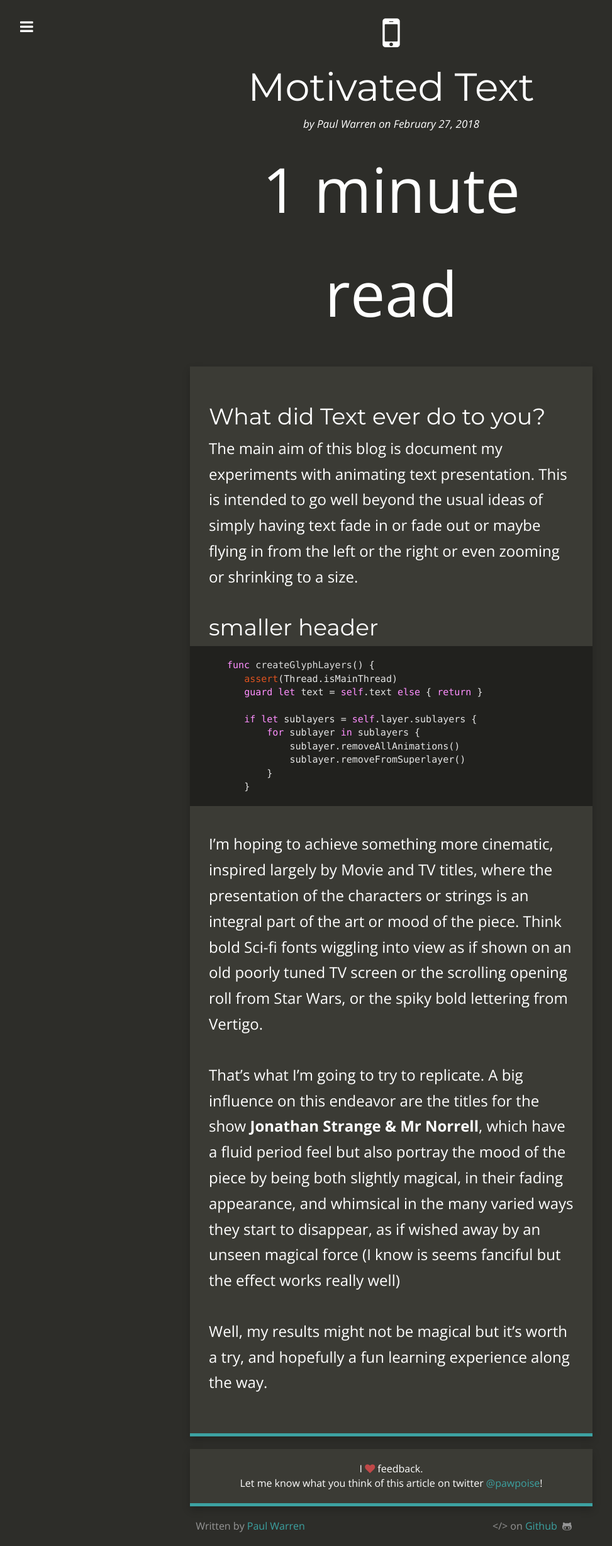
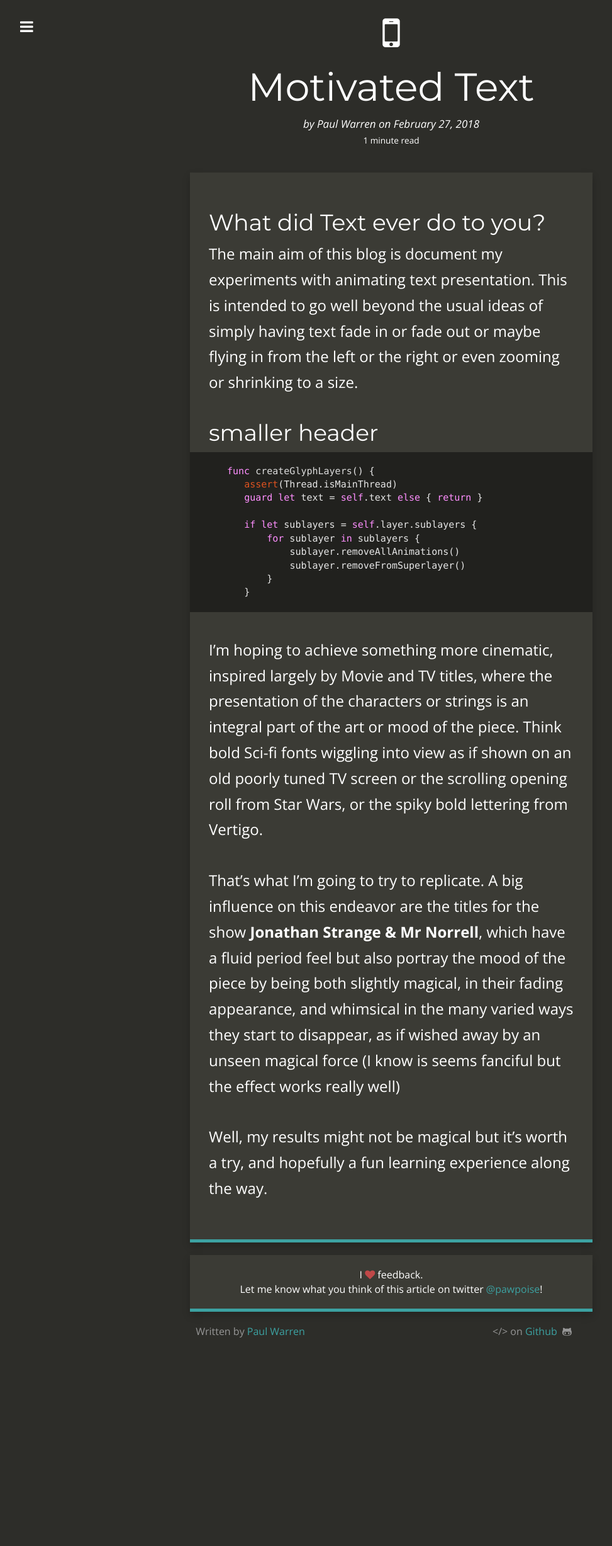
Before and after one commit to pawpoise/pawpoise.github.io, a Jekyll site: the page built from _posts/2018-2-27-Introduction.md, in a window 1280 px wide. Shown: the whole page at 63% size, without its empty margins (18-991 px from the left). Built offline with Jekyll 4.4.1, drawn with Linux system fonts in a browser that asks for light colours; nearby versions of some CDN libraries; after the commit the page ends 2146 px from its top, so only the background shows below that.

Commit message:
back to 16

```diff
--- a/css/style.scss
+++ b/css/style.scss
@@ -550,7 +550,7 @@ ul {
 		}
 
 		.read-time {
-			font-size: 116px;
+			font-size: 16px;
 			text-align: center;
 			margin-bottom: 10px;
 			font-weight: 400;
```
